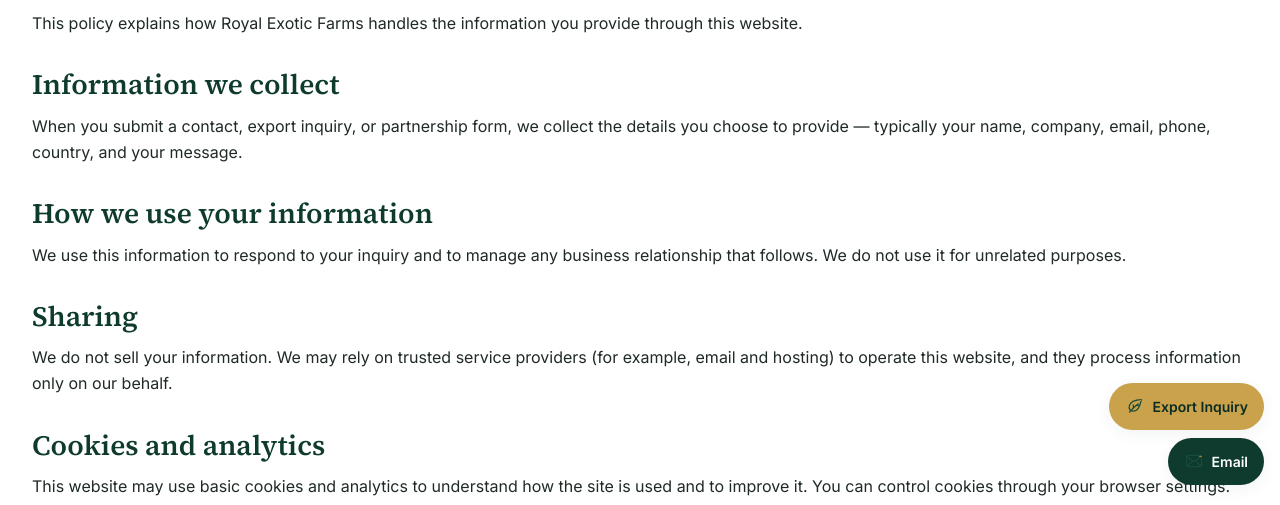
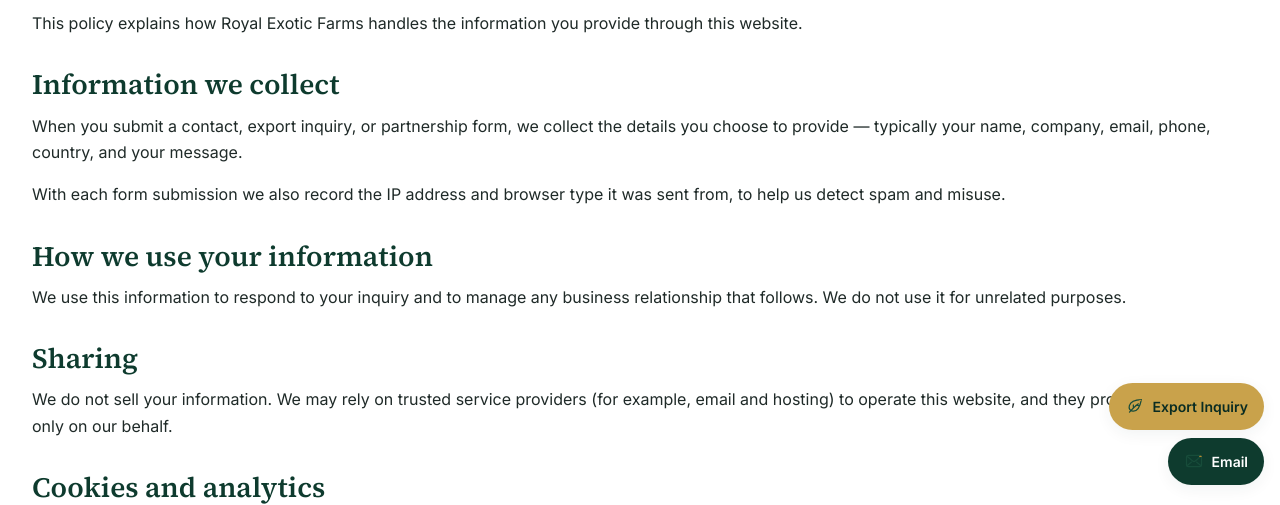
Before and after one commit to ITwArRiOr001/RoyalExotic-Farms, a Flask app: page /en/privacy in a window 1280 px wide. Shown: the part 299-804 px from the top of the page. Run offline with Flask 3, Linux system fonts and the light colour scheme; some libraries are stand-ins or nearby versions.

Commit message:
Update privacy policy to disclose data collection details
Added information about IP address and browser type collection.

```diff
--- a/templates/pages/privacy.html
+++ b/templates/pages/privacy.html
@@ -48,6 +48,8 @@
 
     <h2 class="legal__heading">{{ _("Information we collect") }}</h2>
     <p>{{ _("When you submit a contact, export inquiry, or partnership form, we collect the details you choose to provide — typically your name, company, email, phone, country, and your message.") }}</p>
+    {# [P0] Disclose what the code actually stores (models.Submission.ip / user_agent). #}
+    <p>{{ _("With each form submission we also record the IP address and browser type it was sent from, to help us detect spam and misuse.") }}</p>
 
     <h2 class="legal__heading">{{ _("How we use your information") }}</h2>
     <p>{{ _("We use this information to respond to your inquiry and to manage any business relationship that follows. We do not use it for unrelated purposes.") }}</p>
```
